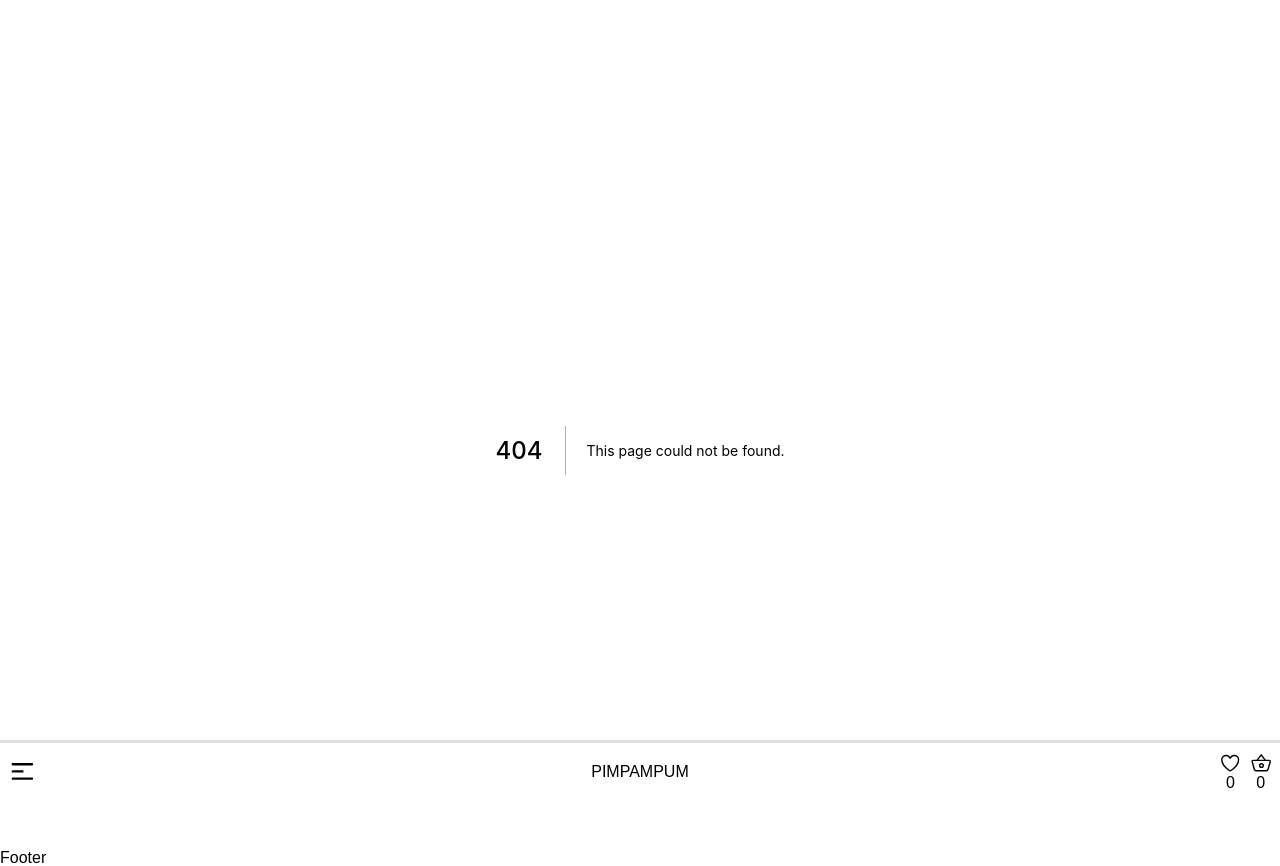
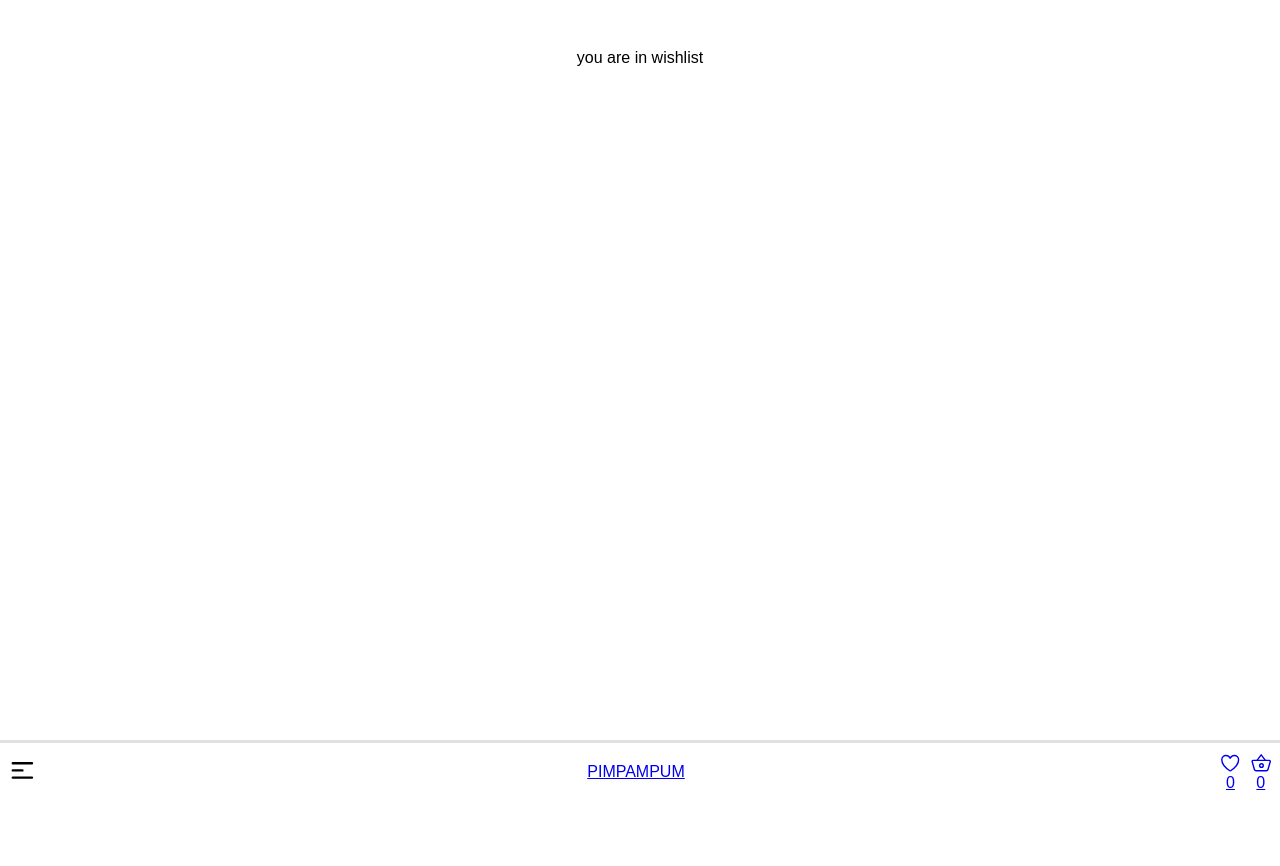
Before and after one commit to JuananRodriguez/next-ecommerce, a Next.js app: page /wishlist in a window 1280 px wide. Before the commit this address had no page. After the commit the page ends 800 px from the top, so only its background shows below. Built offline with nearby package versions, Linux system fonts and the light colour scheme.

Commit message:
included links to basic routes card, wishlist and home

```diff
--- a/components/TopBarMenu/index.tsx
+++ b/components/TopBarMenu/index.tsx
@@ -1,23 +1,34 @@
 import { TopBarStyle } from "./styles";
 import { HiOutlineMenuAlt1 } from "react-icons/hi";
 import { IoHeartOutline, IoBasketOutline } from "react-icons/io5";
+import Link from "next/link";
 import { useCart } from "storage/Cart";
 
 const TopBarMenu = () => {
   const { count } = useCart();
   return (
     <TopBarStyle>
-      <HiOutlineMenuAlt1 size="1.8rem" />
-      <div className="logotype">PIMPAMPUM</div>
+      <div className="menu">
+        <HiOutlineMenuAlt1 size="1.8rem" />
+      </div>
+      <div className="logotype">
+        <Link href="/products" passHref>
+          <a>PIMPAMPUM</a>
+        </Link>
+      </div>
       <div className="checkout">
-        <div className="icon-and-count">
-          <IoHeartOutline size="1.4rem" />
-          <span>{count}</span>
-        </div>
-        <div className="icon-and-count">
-          <IoBasketOutline size="1.4rem" />
-          <span>{count}</span>
-        </div>
+        <Link href="/wishlist" passHref>
+          <a className="icon-and-count">
+            <IoHeartOutline size="1.4rem" />
+            <span>{count}</span>
+          </a>
+        </Link>
+        <Link href="/cart" passHref>
+          <a className="icon-and-count">
+            <IoBasketOutline size="1.4rem" />
+            <span>{count}</span>
+          </a>
+        </Link>
       </div>
     </TopBarStyle>
   );
--- a/components/TopBarMenu/styles.tsx
+++ b/components/TopBarMenu/styles.tsx
@@ -15,15 +15,7 @@ export const TopBarStyle = styled.div`
   height: 60px;
 
   & .logotype {
-    position: absolute;
-    top: 0;
-    right: 0;
-    left: 0;
-    bottom: 0;
-    position: absolute;
-    display: flex;
-    align-items: center;
-    justify-content: center;
+    margin-left: 1rem;
   }
 
   & .checkout {
@@ -36,11 +28,8 @@ export const TopBarStyle = styled.div`
     align-items: center;
     flex-direction: column;
 
-    &:not(:last-child){
+    &:not(:last-child) {
       margin-right: 0.5rem;
     }
   }
-
-  & .icon-and-count {
-  }
 `;
--- /dev/null
+++ b/pages/wishlist.tsx
@@ -0,0 +1,10 @@
+import { useCart } from "storage/Cart";
+
+const Cart = () => {
+  const { items } = useCart();
+  console.log(items);
+
+  return <p>you are in wishlist</p>;
+};
+
+export default Cart;
```
Also changed, not shown: pages/cart.tsx (added, +10 -0 lines).
